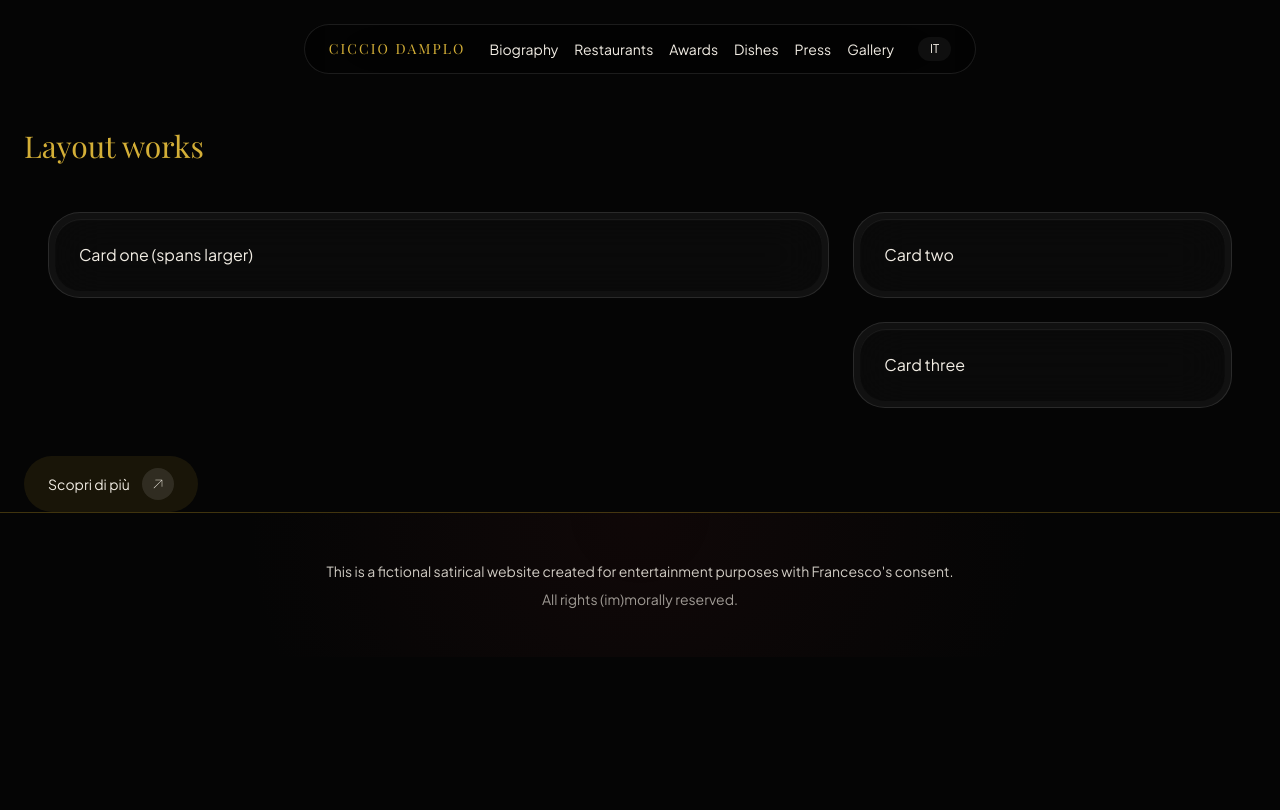
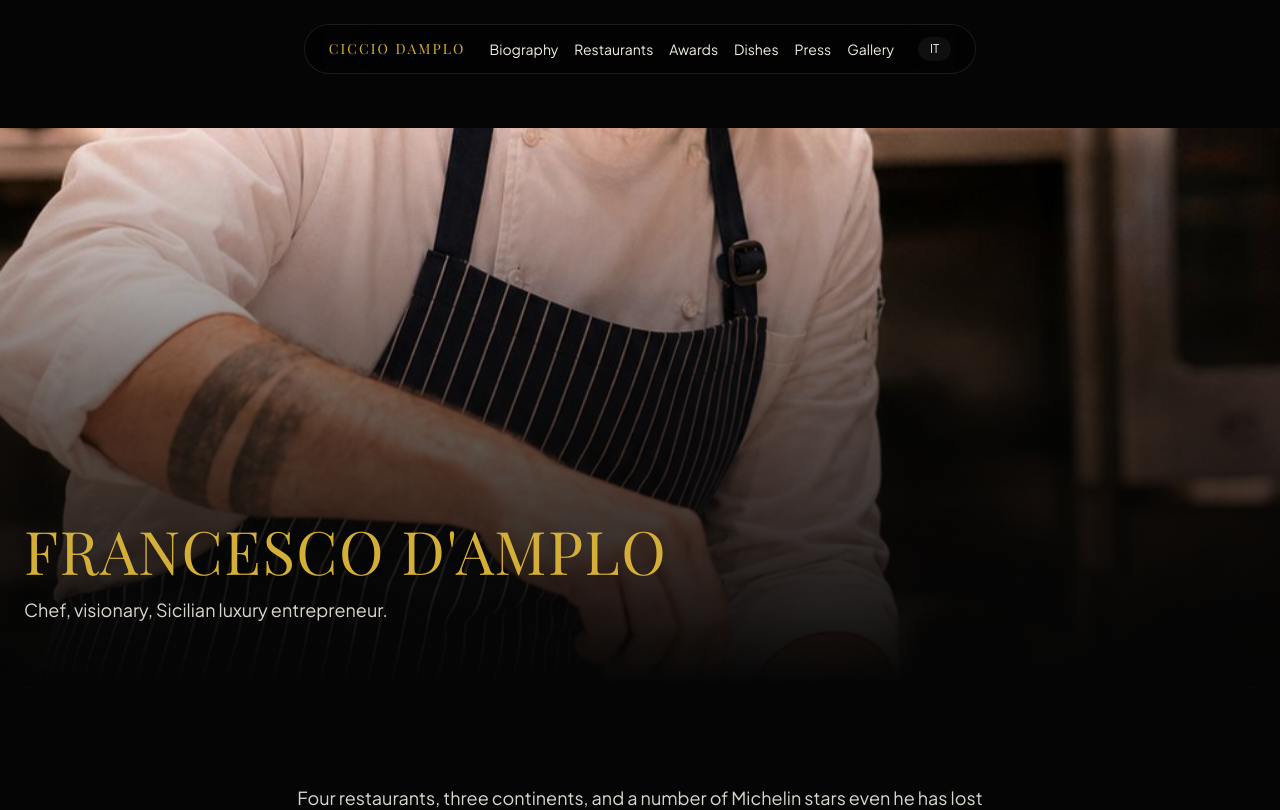
Before and after one commit to stefanotugiuru/ciccio-damplo, a Next.js app: page /en in a window 1280 px wide. Shown: the top 810 px of the page. Built offline with nearby package versions, Linux system fonts and the light colour scheme.

Commit message:
feat: add real bilingual home page with hero photo

```diff
--- a/app/[locale]/page.tsx
+++ b/app/[locale]/page.tsx
@@ -1,20 +1,48 @@
-import Card from "@/components/Card";
+import { home } from "@/content/home";
+import RevealOnScroll from "@/components/RevealOnScroll";
 import PillButton from "@/components/PillButton";
-import RevealOnScroll from "@/components/RevealOnScroll";
-import BentoGrid from "@/components/BentoGrid";
 
-export default function HomeSmokeTest() {
+export default async function HomePage({
+  params,
+}: {
+  params: Promise<{ locale: string }>;
+}) {
+  const { locale } = await params;
+  const content = home[locale as "it" | "en"];
+
   return (
-    <div className="px-6">
+    <div>
+      <section
+        className="relative flex min-h-[70dvh] items-end overflow-hidden rounded-b-bezel px-6 pb-16"
+        style={{
+          backgroundImage: "url('/images/ciccio/ciccio-cucina.jpg')",
+          backgroundSize: "cover",
+          backgroundPosition: "center",
+        }}
+        role="img"
+        aria-label={locale === "it" ? "Francesco D'Amplo in cucina" : "Francesco D'Amplo in his kitchen"}
+      >
+        <div className="absolute inset-0 bg-gradient-to-t from-ink via-ink/60 to-transparent" />
+        <RevealOnScroll>
+          <div className="relative z-10">
+            <h1 className="font-display text-4xl uppercase tracking-wide text-gold-bright md:text-6xl">
+              {content.heading}
+            </h1>
+            <p className="mt-4 max-w-xl text-lg text-cream/90">{content.subheading}</p>
+          </div>
+        </RevealOnScroll>
+      </section>
       <RevealOnScroll>
-        <h1 className="font-display text-3xl text-gold-bright">Layout works</h1>
+        <section className="mx-auto max-w-3xl px-6 py-24 text-center">
+          <p className="text-lg text-cream/90">{content.intro}</p>
+          <p className="mt-8 font-display text-xl italic text-gold-bright">{content.quote}</p>
+          <div className="mt-10 flex justify-center">
+            <PillButton href="/ristoranti">
+              {locale === "it" ? "Scopri i ristoranti" : "Discover the restaurants"}
+            </PillButton>
+          </div>
+        </section>
       </RevealOnScroll>
-      <BentoGrid>
-        <Card href="/biografia">Card one (spans larger)</Card>
-        <Card href="/biografia">Card two</Card>
-        <Card href="/biografia">Card three</Card>
-      </BentoGrid>
-      <PillButton href="/biografia">Scopri di più</PillButton>
     </div>
   );
 }
```
